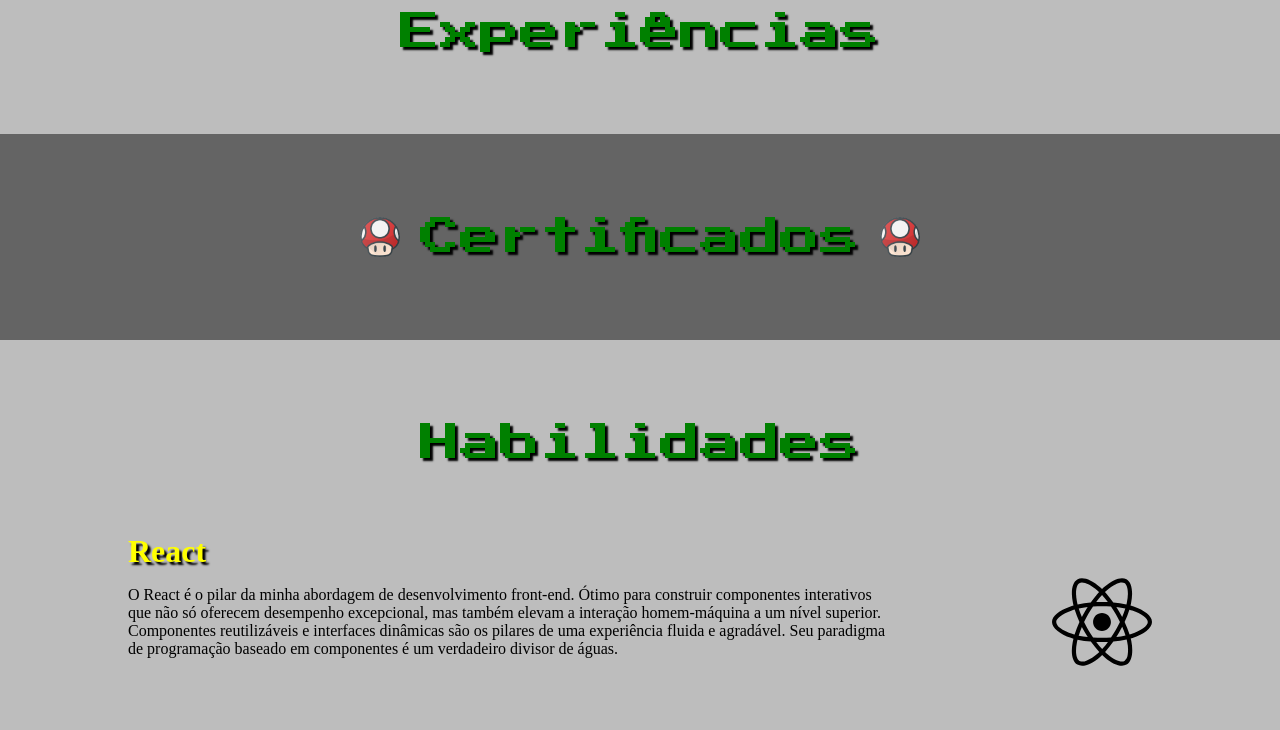
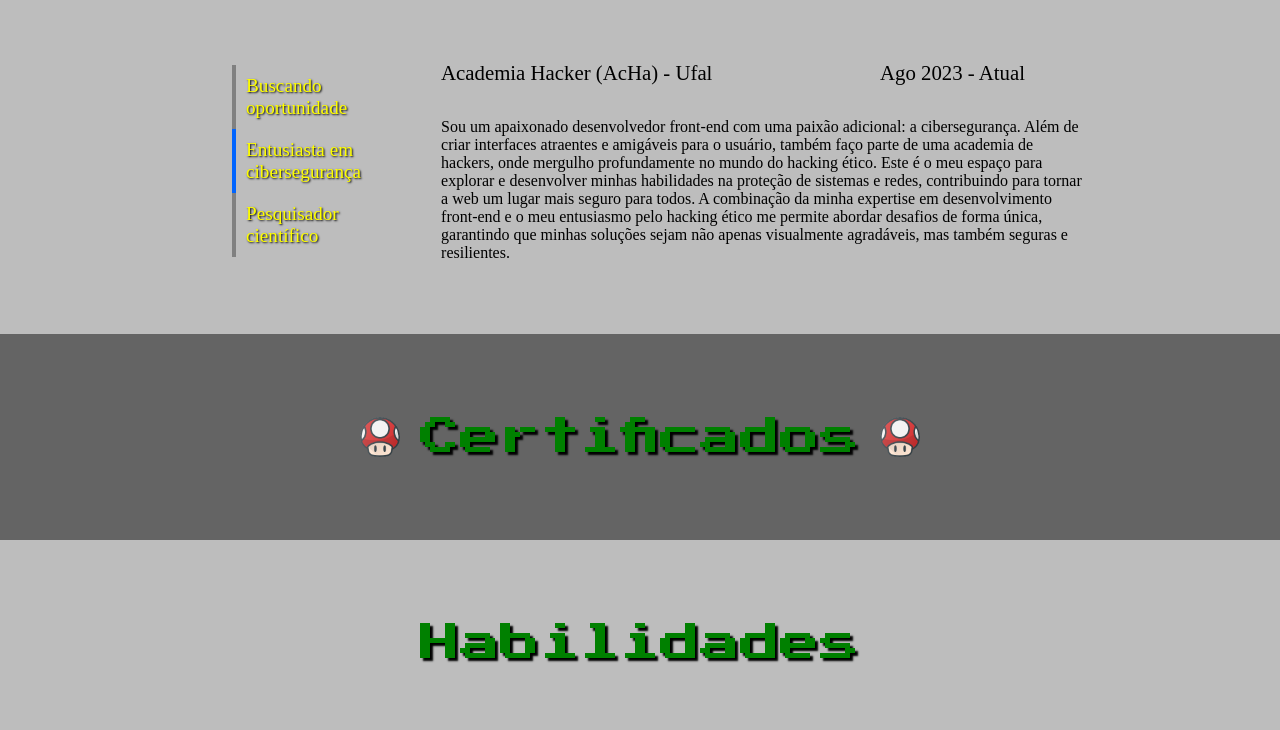
Before and after one commit to rena02to/Portifolio-treino, a React (Create React App) app: page / in a window 1280 px wide. Shown: the part 1665-2395 px from the top of the page. Built offline with nearby package versions, Linux system fonts and the light colour scheme; a web font is replaced by a local one.

Commit message:
Adicionando a parte de experiências ao site.

```diff
--- a/src/pages/Contato.js
+++ b/src/pages/Contato.js
@@ -1,5 +1,6 @@
 import {Formik, Form, Field, ErrorMessage} from 'formik';
-import { useState, useEffect } from 'react';
+import { useState, useEffect, useRef } from 'react';
+import ScrollReveal from 'scrollreveal';
 import emailjs from 'emailjs-com';
 import * as Yup from 'yup';
 import style from './Contato.module.css';
@@ -67,6 +68,25 @@ function Contato(){
         }
     }, [enviando]);
 
+    const sr = ScrollReveal({
+        reset: true,
+        duration: 2500,
+        distance: '70px',
+    });
+
+    const refGeral = useRef(null);
+    const refH2 = useRef(null);
+    const refDiv = useRef(null);
+
+    useEffect(() => {
+        sr.reveal(refGeral.current);
+        sr.reveal(refH2.current);
+        sr.reveal(refDiv.current);
+        return () => {
+            sr.destroy();
+        };
+    });
+
     return(
         <div id="contato" className={style.contato}>
                 <div className={style.titulo}>
@@ -74,6 +94,7 @@ function Contato(){
                     <h1>Contate-me</h1>
                     <img alt='carnivorus plaint' className={style.carnivorusPlaint} src={carnivorusPlaint} />
                 </div>
+                <div ref={refGeral}>
                     <Formik initialValues={initialValues} validationSchema={validationSchema} onSubmit={handleSubmit}>
                         {({touched, setTouched}) => (
                             <Form>
@@ -93,8 +114,9 @@ function Contato(){
                             </Form>
                         )}
                     </Formik>
-            <h2>Ou me mande um e-mail</h2>
-            <Copiar />
+                </div>
+                <h2 ref={refH2}>Ou me mande um e-mail</h2>
+                <div ref={refDiv}><Copiar/></div>
                 {sendEmail && (
                     <div className={style.main}>
                         <div className={style.poup_up}>
--- a/src/pages/Experiencias.js
+++ b/src/pages/Experiencias.js
@@ -1,11 +1,60 @@
+import React, { useState } from 'react';
 import style from './Experiencias.module.css';
+import ScrollReveal from 'scrollreveal';
+import { useRef, useEffect } from 'react';
 
-function Experiencias(){
-    return(
-        <div id="experiencias" className={style.experiencias}>
-            <h1>Experiências</h1>
+function Experiencias() {
+    const items = [
+        {key: 1, value: 'Buscando oportunidade', legend: 'Estou em busca da minha primeira oportunidade na área. Quem sabe na sua empresa?', text: 'Atualmente, estou em busca do meu primeiro emprego na área de front-end, pronto para contribuir com minhas habilidades e entusiasmo. Minha abordagem é baseada na criação de experiências de usuário envolventes, priorizando a usabilidade e o design responsivo. Estou sempre em busca de aprimorar minhas habilidades e acompanhar as últimas tendências no mundo do desenvolvimento web.'},
+        {key: 2, value: 'Entusiasta em cibersegurança', legend: 'Academia Hacker (AcHa) - Ufal', date: 'Ago 2023 - Atual', text: 'Sou um apaixonado desenvolvedor front-end com uma paixão adicional: a cibersegurança. Além de criar interfaces atraentes e amigáveis para o usuário, também faço parte de uma academia de hackers, onde mergulho profundamente no mundo do hacking ético. Este é o meu espaço para explorar e desenvolver minhas habilidades na proteção de sistemas e redes, contribuindo para tornar a web um lugar mais seguro para todos. A combinação da minha expertise em desenvolvimento front-end e o meu entusiasmo pelo hacking ético me permite abordar desafios de forma única, garantindo que minhas soluções sejam não apenas visualmente agradáveis, mas também seguras e resilientes.'},
+        {key: 3, value: 'Pesquisador científico', legend: 'Laboratório de Computação Científica e Análise Numérica (LaCCAN) - Ufal', date: 'Jan 2023 - Atual', text: 'Em paralelo ao desenvolvimento front-end, também atuo como pesquisador científico na área de edge computing aplicado aos transportes inteligentes. Meu trabalho envolve a exploração de soluções inovadoras para otimizar sistemas de transporte, tornando-os mais eficientes.'}];
+
+    const [activeItem, setActiveItem] = useState(items[1]);
+
+    const refDiv = useRef(null);
+
+    const sr = ScrollReveal({
+        reset: true,
+        duration: 2500,
+        distance: '70px',
+    });
+
+    useEffect(() => {
+        sr.reveal(refDiv.current);
+    });
+
+    const handleItemClick = (item) => {
+        setActiveItem(item);
+        if(activeItem.key != item.key){
+            const legendaElement = document.getElementById('legenda');
+            legendaElement.classList.add(style.showDescription);
+
+            setTimeout(() => {
+                legendaElement.classList.remove(style.showDescription);
+            }, 2500);
+        }
+    };
+
+  return (
+    <div className={style.experiencias} id='experiencias'>
+      <h1>Experiências</h1>
+      <div className={style.conteudo} ref={refDiv}>
+        <ul className={style.lista}>
+          {items.map((item) => (<li key={item.key} className={item.text === activeItem.text ? style.itemAtivo : style.item} onClick={() => handleItemClick(item)}>
+            {item.value}
+          </li>
+          ))}
+        </ul>
+        <div className={style.legenda} id='legenda'>
+          <div className={style.superior}>
+            <h2>{activeItem.legend}</h2>
+            <h2 className={style.date}>{activeItem.date}</h2>
+          </div>
+          <p>{activeItem.text}</p>
         </div>
-    );
+      </div>
+    </div>
+  );
 }
 
 export default Experiencias;
--- a/src/pages/Experiencias.module.css
+++ b/src/pages/Experiencias.module.css
@@ -4,9 +4,11 @@
     padding-top: 7vh;
     padding-bottom: 7vh;
     justify-content: center;
+    flex-direction: column;
+    align-items: center;
 }
 
-.experiencias h1, .experiencias h2{
+.experiencias h1{
     font-family: 'Press Start 2P';
     font-weight: 100;
     color: rgb(0, 128, 0);
@@ -15,14 +17,93 @@
 
 .experiencias h1{
     font-size: 2.5em;
+    margin-bottom: 50px;
 }
 
-.experiencias h2{
-    font-size: 2em;
+.conteudo{
+    display: flex;
+    flex-direction: row;
+    width: 70%;
+    align-content: center;
+    align-items: center;
 }
+
+.lista{
+    margin-right: 70px;
+    list-style: none;
+}
+
+.item, .itemAtivo {
+    cursor: pointer;
+    padding: 10px;
+    color: rgb(255, 255, 0);
+    text-shadow: 1px 1px 2px rgba(0, 0, 0, 1);
+    font-size: 1.2em;
+    font-weight: 200;
+}
+
+.item {
+    border-left: 4px solid gray;
+}
+
+.itemAtivo {
+    border-left: 4px solid rgb(0, 100, 255);
+}
+
+.item:hover, .itemAtivo:hover{
+    background-color: rgba(100, 100, 100, 0.2);
+}
+
+.superior{
+    display: flex;
+    flex-direction: row;
+    justify-content: space-between;
+}
+
+.legenda h2{
+    font-size: 1.3em;
+    font-weight: 100;
+}
+
+.date{
+    min-width: 10em;
+    padding-left: 5em;
+}
+
+.legenda{
+    transition: top 0.5 ease-in-out;
+}
+
+.showDescription{
+    animation: slow 0.5s 1;
+}
+
+@keyframes slow{
+    0% {
+      opacity: 0;
+      transform: translateX(-60px);
+    }
+    100% {
+      opacity: 1;
+      transform: translateX(0);
+    }
+  }
 
 @media (max-width: 700px){
     .experiencias h1{
         font-size: 2em;
     }
 }
+
+@media (max-width: 1200px) {
+    .conteudo{
+        flex-direction: column;
+        align-items: center;
+    }
+}
+
+@media (max-width: 600px) {
+    .conteudo{
+        width: 90%;
+    }
+}
--- a/src/pages/Habilidades.js
+++ b/src/pages/Habilidades.js
@@ -1,7 +1,8 @@
 import { FaHtml5, FaCss3Alt, FaReact, FaPython, FaGitAlt, FaGithub } from 'react-icons/fa';
 import { TbBrandJavascript } from 'react-icons/tb';
 import style from './Habilidades.module.css';
-import { useState } from 'react';
+import ScrollReveal from 'scrollreveal';
+import { useState, useRef, useEffect } from 'react';
 
 function Habilidades(){
     const [verMais, setVerMais]  = useState(false);
@@ -16,10 +17,25 @@ function Habilidades(){
         }
     }
 
+    const sr = ScrollReveal({
+        reset: true,
+        duration: 2500,
+        distance: '70px',
+    });
+
+    const refDiv = useRef(null);
+
+    useEffect(() => {
+        sr.reveal(refDiv.current);
+        return () => {
+            sr.destroy();
+        };
+    });
+
     return(
         <div id="habilidades" className={verMais ? style.habilidadesMais : style.habilidades}>
             <h1 className={style.titulo}>Habilidades</h1>
-            <div className={style.tecnologias}>
+            <div className={style.tecnologias} ref={refDiv}>
 
                 <div className={style.react}>
                     <h2>React</h2>
--- a/src/pages/Habilidades.module.css
+++ b/src/pages/Habilidades.module.css
@@ -6,15 +6,16 @@
     padding-bottom: 10%;
     justify-content: top;
     align-items: center;
-    position: relative;
+
+    transition: max-height 0.5s;
 }
 
 .habilidades{
-    height: 800px;
+    max-height: 820px;
 }
 
 .habilidadesMais{
-    height: auto;
+    max-height: 2000px;
 }
 
 .titulo{
@@ -61,7 +62,7 @@
 }
 
 .maisMenos{
-    height: 50px;
+    min-height: 50px;
     width: 150px;
     background-color: transparent;
     color: black;
--- a/src/pages/Home.js
+++ b/src/pages/Home.js
@@ -3,6 +3,7 @@ import style from './Home.module.css';
 import { FaLinkedinIn } from 'react-icons/fa';
 import { TbBrandGithubFilled } from 'react-icons/tb';
 import { useEffect, useState } from 'react';
+
 
 function Home(){
     const [windowSize, setWindowSize] = useState(window.outerHeight);
--- a/src/pages/Sobre.js
+++ b/src/pages/Sobre.js
@@ -2,8 +2,26 @@ import style from './Sobre.module.css';
 import sobreMim from './../imagens/questionBLock.png';
 import ghostBlue from './../imagens/ghost-blue.png';
 import ghostRed from './../imagens/ghost-red.png';
+import ScrollReveal from 'scrollreveal';
+import { useRef, useEffect } from 'react';
 
 function Sobre(){
+    const sr = ScrollReveal({
+        reset: true,
+        duration: 2500,
+        distance: '70px',
+    });
+
+    const refDiv = useRef(null);
+
+    useEffect(() => {
+        sr.reveal(refDiv.current);
+        return () => {
+            sr.destroy();
+        };
+    });
+
+
     return(
         <div className={style.sobre} id="sobre">
             <div className={style.titulo}>
@@ -11,7 +29,7 @@ function Sobre(){
                 <h1>Sobre mim</h1>
                 <img alt='ghost-red' className={style.ghost} src={ghostRed} />
             </div>
-            <div className={style.conteudo}>
+            <div className={style.conteudo} ref={refDiv}>
                 <div className={style.texto}>
                     <p>Meu nome é Renato Alves, sou um desenvolvedor front-end entusista, com cerca de um ano de experiência, focado em criar interfaces web impressionantes e responsivas. Minha jornada é impulsionada pelo meu forte interesse pela tecnologia e um genuíno gosto pelo universo geek.</p>
                     <p>Minha jornada no desenvolvimento front-end começou há aproximadamente um ano, e desde então, tenho trabalhado em projetos pessoais para aprimorar minhas habilidades. Minha missão é combinar design criativo com códigos sólidos para proporcionar experiências excepcionais na web.</p>
--- a/src/pages/Sobre.module.css
+++ b/src/pages/Sobre.module.css
@@ -51,7 +51,6 @@
 }
 
 .conteudo p{
-    font-size: 1.1em;
     color: white;
 }
 
```
Lines whose indentation alone changed are shown as unchanged.
